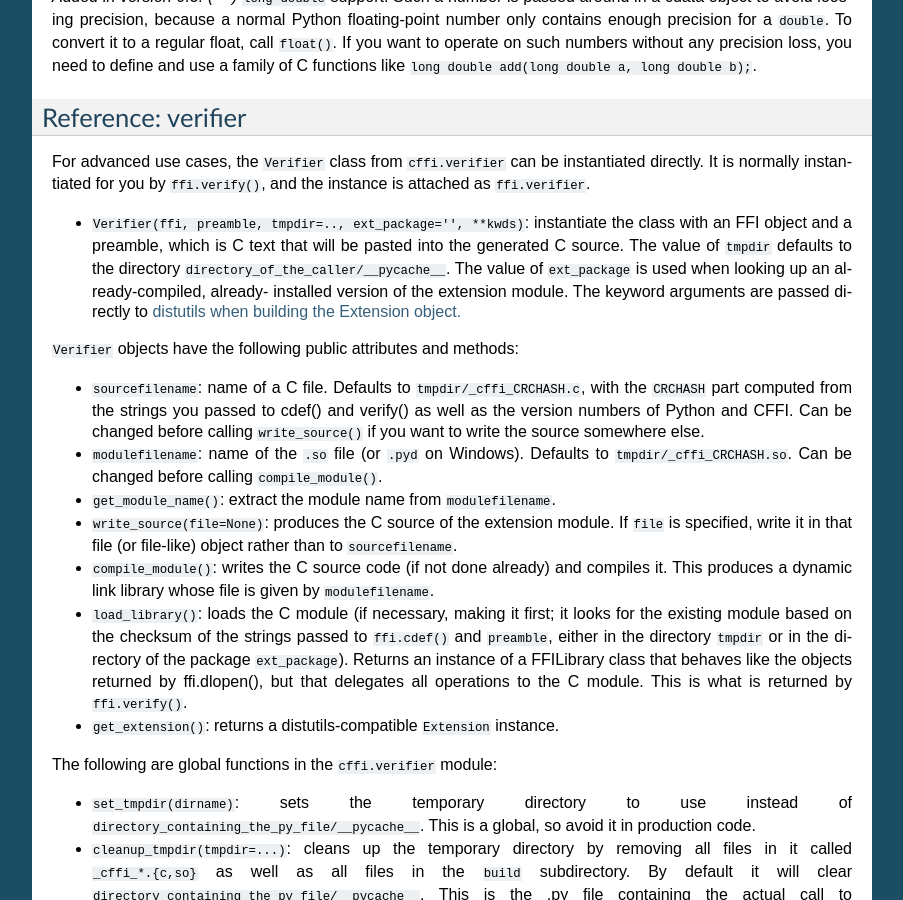
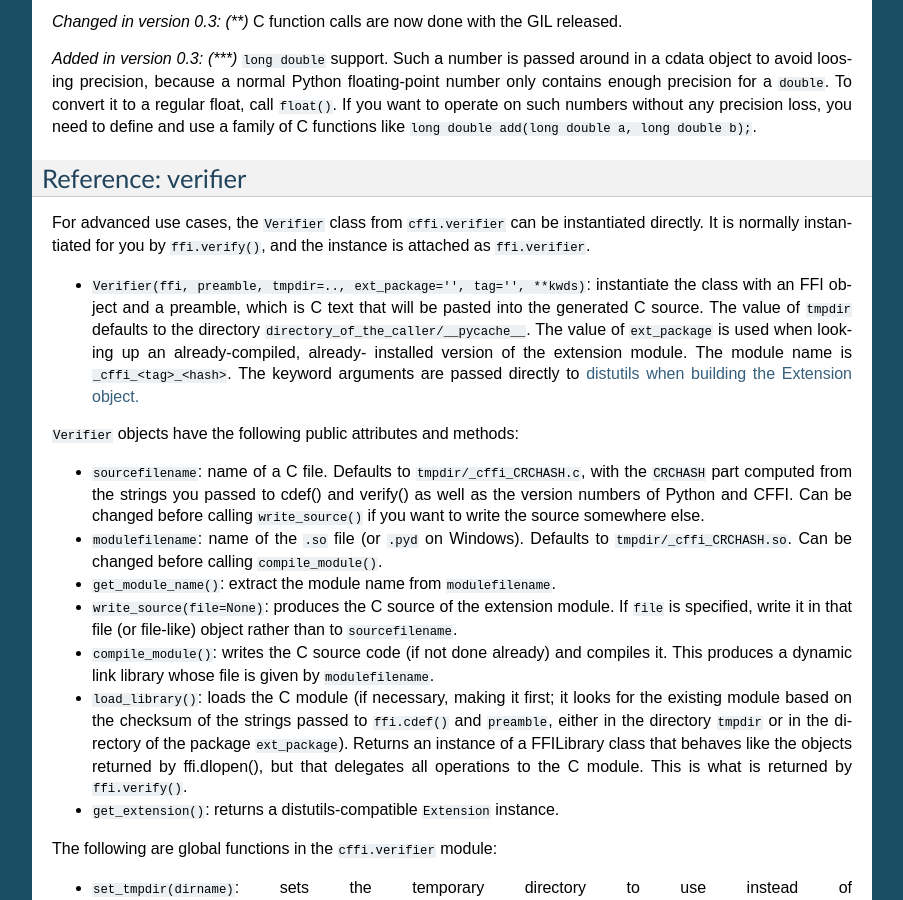
Before and after one commit to tharvik/cffi, a Sphinx documentation site: the page built from doc/source/index.rst, in a window 1280 px wide and 900 px high, scrolled down 15356 px. Shown: the whole window, without its empty margins (198-1101 px from the left). Built offline with Sphinx 7.4.7, drawn with Linux system fonts in a browser that asks for light colours; some of the changed text lies outside the part shown.

Commit message:
Add the keyword argument verify(tag='foo') and document it.

```diff
--- a/doc/source/index.rst
+++ b/doc/source/index.rst
@@ -420,7 +420,7 @@
 The verification step
 ---------------------
 
-``ffi.verify(source, tmpdir=.., ext_package=.., **kwargs)``:
+``ffi.verify(source, tmpdir=.., ext_package=.., tag='', **kwargs)``:
 verifies that the current ffi signatures
 compile on this machine, and return a dynamic library object.  The
 dynamic library can be used to call functions and access global
@@ -543,6 +543,10 @@
    The ``ext_package`` argument controls in which package the
    compiled extension module should be looked from.  This is
    only useful after `distributing modules using CFFI`_.
+
+   The ``tag`` argument gives an extra string inserted in the
+   middle of the extension module's name: ``_cffi_<tag>_<hash>``.
+   Useful to give a bit more context, e.g. when debugging.
 
 
 Working with pointers, structures and arrays
@@ -1143,13 +1147,14 @@
 can be instantiated directly.  It is normally instantiated for you by
 ``ffi.verify()``, and the instance is attached as ``ffi.verifier``.
 
-- ``Verifier(ffi, preamble, tmpdir=.., ext_package='', **kwds)``:
+- ``Verifier(ffi, preamble, tmpdir=.., ext_package='', tag='', **kwds)``:
   instantiate the class with an
   FFI object and a preamble, which is C text that will be pasted into
   the generated C source.  The value of ``tmpdir`` defaults to the
   directory ``directory_of_the_caller/__pycache__``.  The value of
   ``ext_package`` is used when looking up an already-compiled, already-
-  installed version of the extension module.
+  installed version of the extension module.  The module name is
+  ``_cffi_<tag>_<hash>``.
   The keyword arguments are passed directly
   to `distutils when building the Extension object.`__
 
```
Also changed, not shown: 2 other files.
